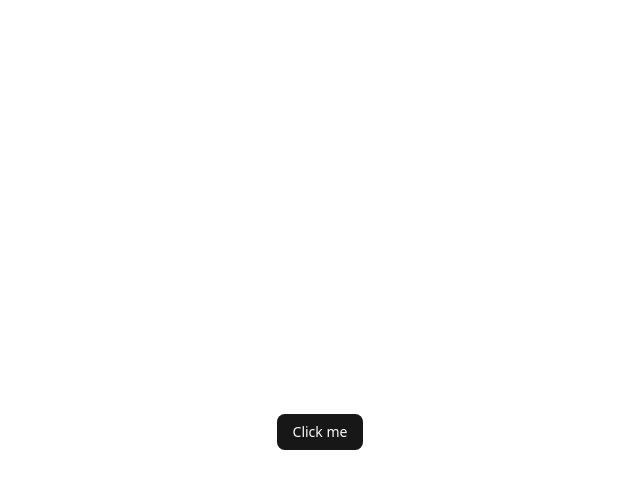
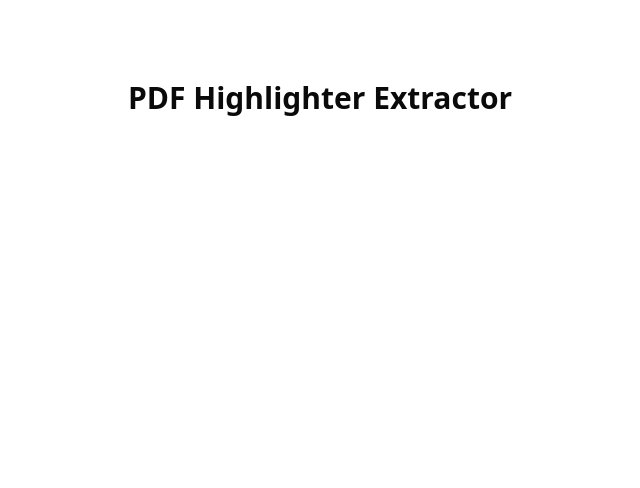
Before and after one commit to Lautron/HighextFront, a React (Vite) app: page / in a window 1280 px wide. Shown: the top 488 px of the page, without its empty margins (320-960 px from the left). Built offline with nearby package versions, Linux system fonts and the light colour scheme.

Commit message:
Create empty components

```diff
--- a/package.json
+++ b/package.json
@@ -12,11 +12,15 @@
   "dependencies": {
     "@radix-ui/react-slot": "^1.2.4",
     "@tailwindcss/vite": "^4.1.17",
+    "axios": "^1.13.2",
     "class-variance-authority": "^0.7.1",
     "clsx": "^2.1.1",
     "lucide-react": "^0.554.0",
     "react": "^19.2.0",
     "react-dom": "^19.2.0",
+    "react-dropzone": "^14.3.8",
+    "react-router-dom": "^7.9.6",
+    "sonner": "^2.0.7",
     "tailwind-merge": "^3.4.0",
     "tailwindcss": "^4.1.17"
   },
--- a/src/App.tsx
+++ b/src/App.tsx
@@ -1,10 +1,8 @@
-import { Button } from "@/components/ui/button"
+import Home from "@/components/pages/Home";
 
 function App() {
   return (
-    <div className="flex min-h-svh flex-col items-center justify-center">
-      <Button>Click me</Button>
-    </div>
+    <Home />
   )
 }
 
--- /dev/null
+++ b/src/components/pages/ColorConfig.tsx
@@ -0,0 +1,11 @@
+import React from 'react';
+
+const ColorConfig = () => {
+  return (
+    <div>
+      {/* Color configuration UI will go here */}
+    </div>
+  );
+};
+
+export default ColorConfig;
--- /dev/null
+++ b/src/components/pages/FileUpload.tsx
@@ -0,0 +1,11 @@
+import React from 'react';
+
+const FileUpload = () => {
+  return (
+    <div>
+      {/* File upload UI will go here */}
+    </div>
+  );
+};
+
+export default FileUpload;
--- /dev/null
+++ b/src/components/pages/Home.tsx
@@ -0,0 +1,16 @@
+import FileUpload from "@/components/pages/FileUpload";
+import ColorConfig from "@/components/pages/ColorConfig";
+import ResultsDisplay from "@/components/pages/ResultsDisplay";
+
+const Home = () => {
+  return (
+    <div className="container mx-auto p-4">
+      <h1 className="text-3xl font-bold text-center my-8">PDF Highlighter Extractor</h1>
+      <FileUpload />
+      <ColorConfig />
+      <ResultsDisplay />
+    </div>
+  );
+};
+
+export default Home;
--- /dev/null
+++ b/src/components/pages/PdfViewer.tsx
@@ -0,0 +1,11 @@
+import React from 'react';
+
+const PdfViewer = () => {
+  return (
+    <div>
+      {/* Results display UI will go here */}
+    </div>
+  );
+};
+
+export default PdfViewer;
--- /dev/null
+++ b/src/components/pages/ResultsDisplay.tsx
@@ -0,0 +1,11 @@
+import React from 'react';
+
+const ResultsDisplay = () => {
+  return (
+    <div>
+      {/* Results display UI will go here */}
+    </div>
+  );
+};
+
+export default ResultsDisplay;
```
Also changed, not shown: 1 other file (tests, documents, lock files or other folders).
